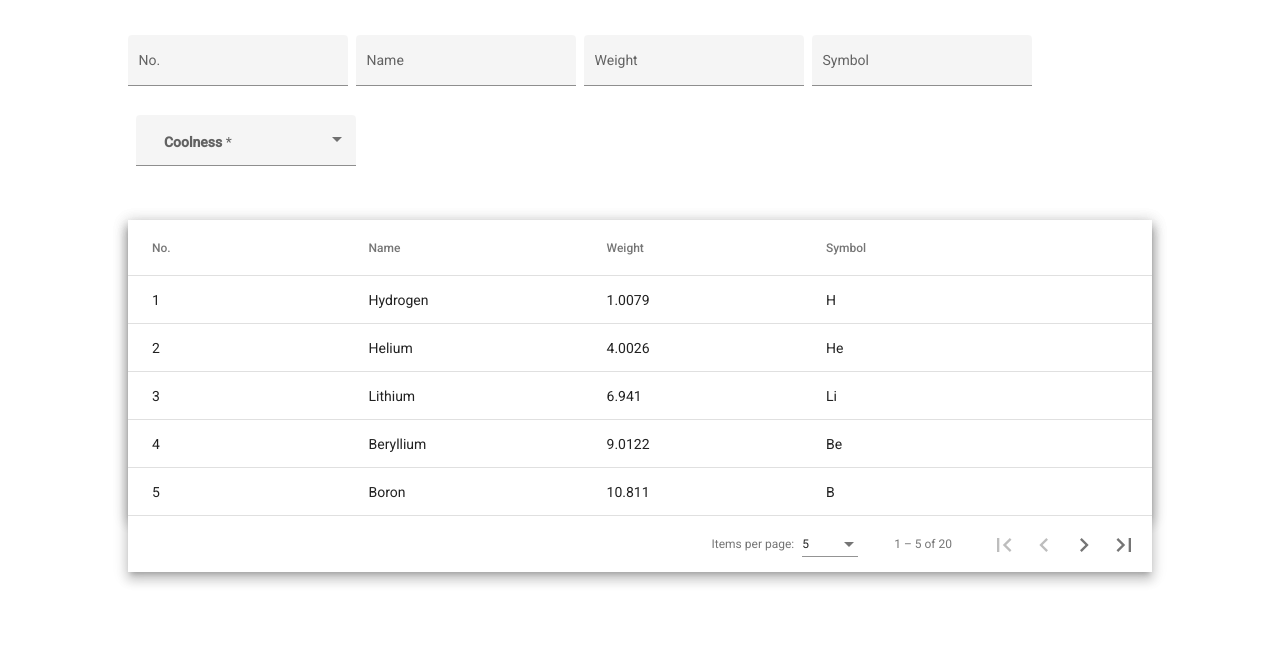
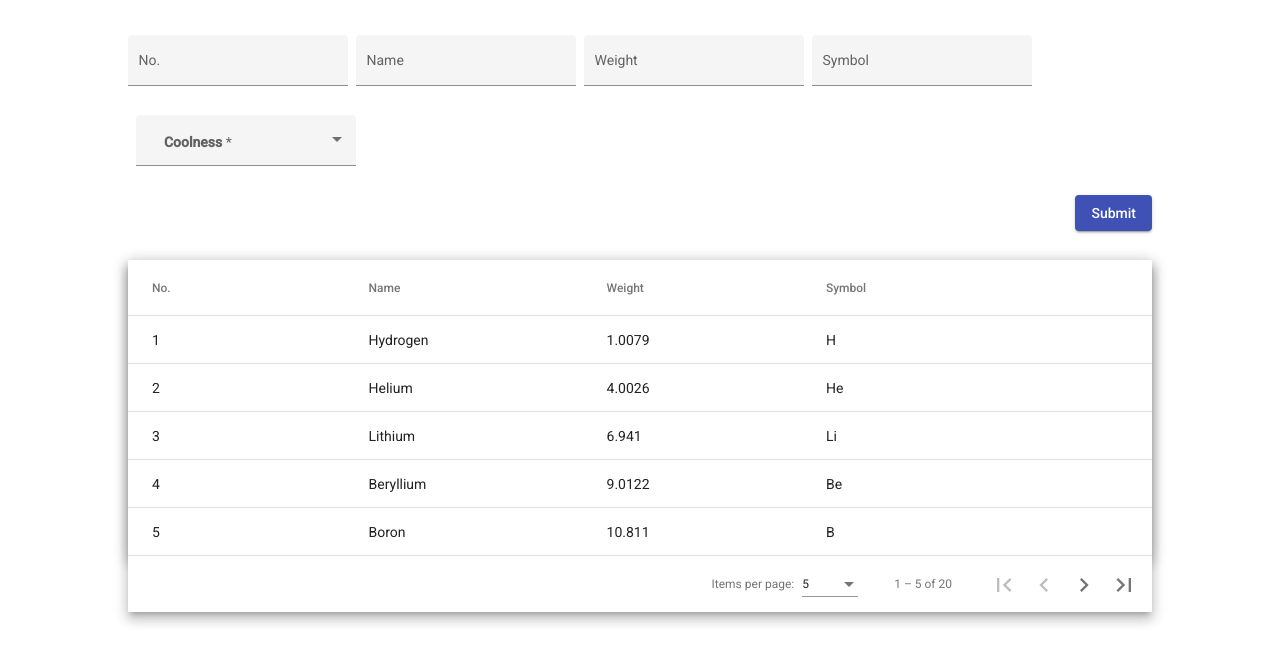
Before and after one commit to pjnalls/ng-material-examples, an Angular app: page / in a window 1280 px wide. Shown: the top 664 px of the page. Built offline with nearby package versions, Linux system fonts and the light colour scheme.

Commit message:
Add raised, submit button.

```diff
--- a/src/app/app.module.ts
+++ b/src/app/app.module.ts
@@ -58,7 +58,8 @@ import { MatCheckboxModule } from '@angular/material/checkbox';
     MatIconModule,
     MatRadioModule,
     MatInputModule,
-    MatCheckboxModule
+    MatCheckboxModule,
+    MatButtonModule,
   ],
   providers: [],
   bootstrap: [AppComponent]
--- a/src/app/form/form.component.html
+++ b/src/app/form/form.component.html
@@ -1,5 +1,5 @@
 <div class="example-container">
-  <form [formGroup]="options">
+  <form [formGroup]="options" (ngSubmit)="addElement()">
     <mat-form-field
       *ngFor="let field of columns"
       appearance="fill"
@@ -24,5 +24,15 @@
       </mat-select>
       <mat-label><mat-icon>cool</mat-icon> <b> Coolness</b></mat-label>
     </mat-form-field>
+    <br>
+    <div class="submit">
+      <button
+        mat-raised-button color="primary"
+        type="submit"
+      >
+        Submit
+      </button>
+    </div>
+    <br><br>
   </form>
 </div>
--- a/src/app/form/form.component.scss
+++ b/src/app/form/form.component.scss
@@ -17,3 +17,7 @@
 .example-container .mat-radio-button {
   margin: 0 12px;
 }
+
+.submit {
+  float: right;
+}
--- a/src/app/form/form.component.ts
+++ b/src/app/form/form.component.ts
@@ -28,4 +28,8 @@ export class FormComponent {
   ];
 
   coolness = ['Excellent', 'Superb', 'Great', 'Nice', 'Terrific'];
+
+  addElement() {
+    console.log(this.options);
+  }
 }
```
